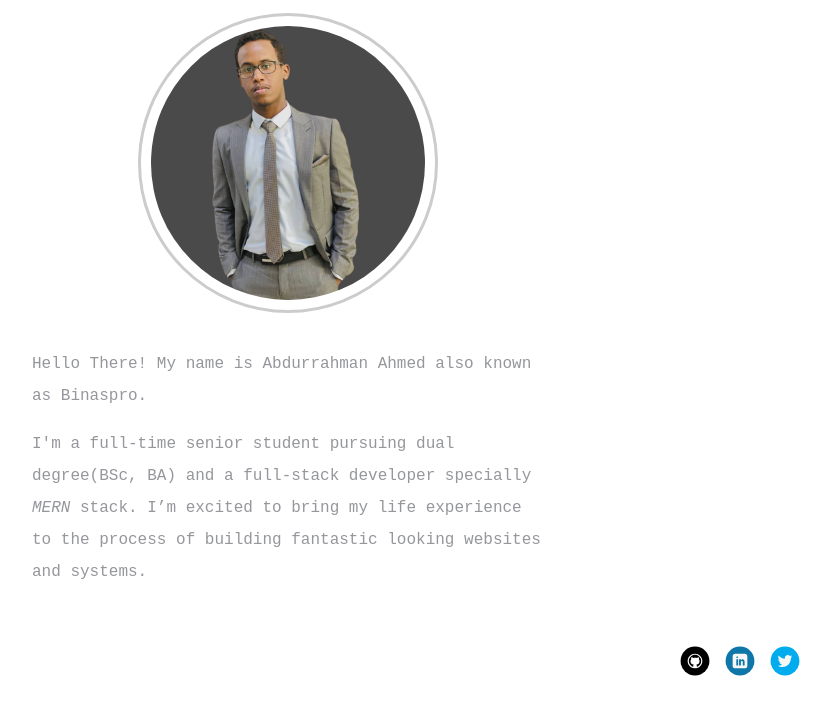
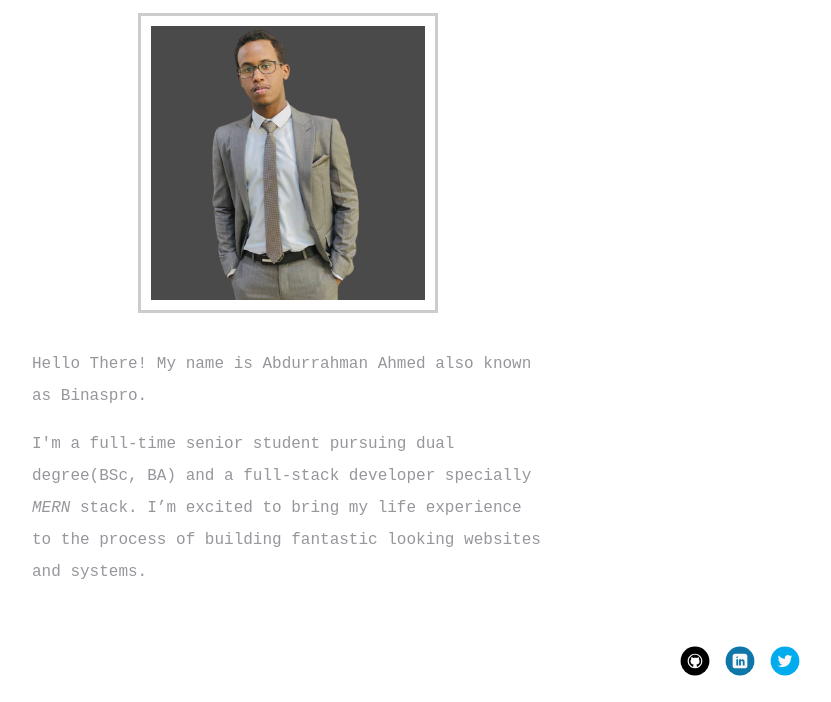
Before and after one commit to binaspro/binaspro.com, a plain HTML site: page index.html in a window 1280 px wide. Shown: the part 98-800 px from the top of the page, without its empty margins (352-1183 px from the left). Drawn offline with nearby package versions, Linux system fonts and the light colour scheme.

Commit message:
image radius

```diff
--- a/css/styles.css
+++ b/css/styles.css
@@ -141,6 +141,7 @@ a.social:hover {
         height: 95vh;
     }
     .profile-pic img {
+        border-radius: 0%;
         width: 300px;
     }
     .flexible {
```
